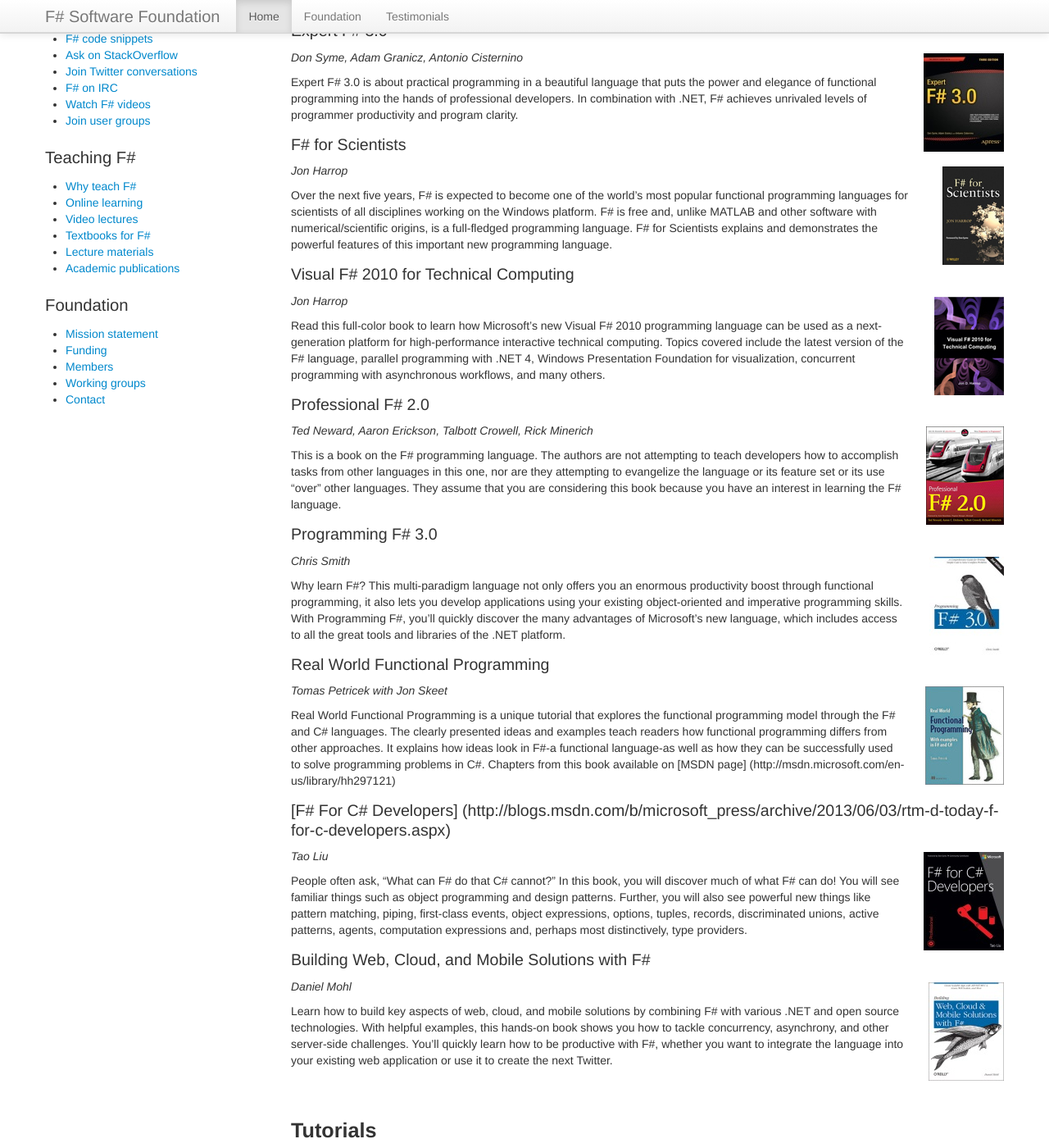
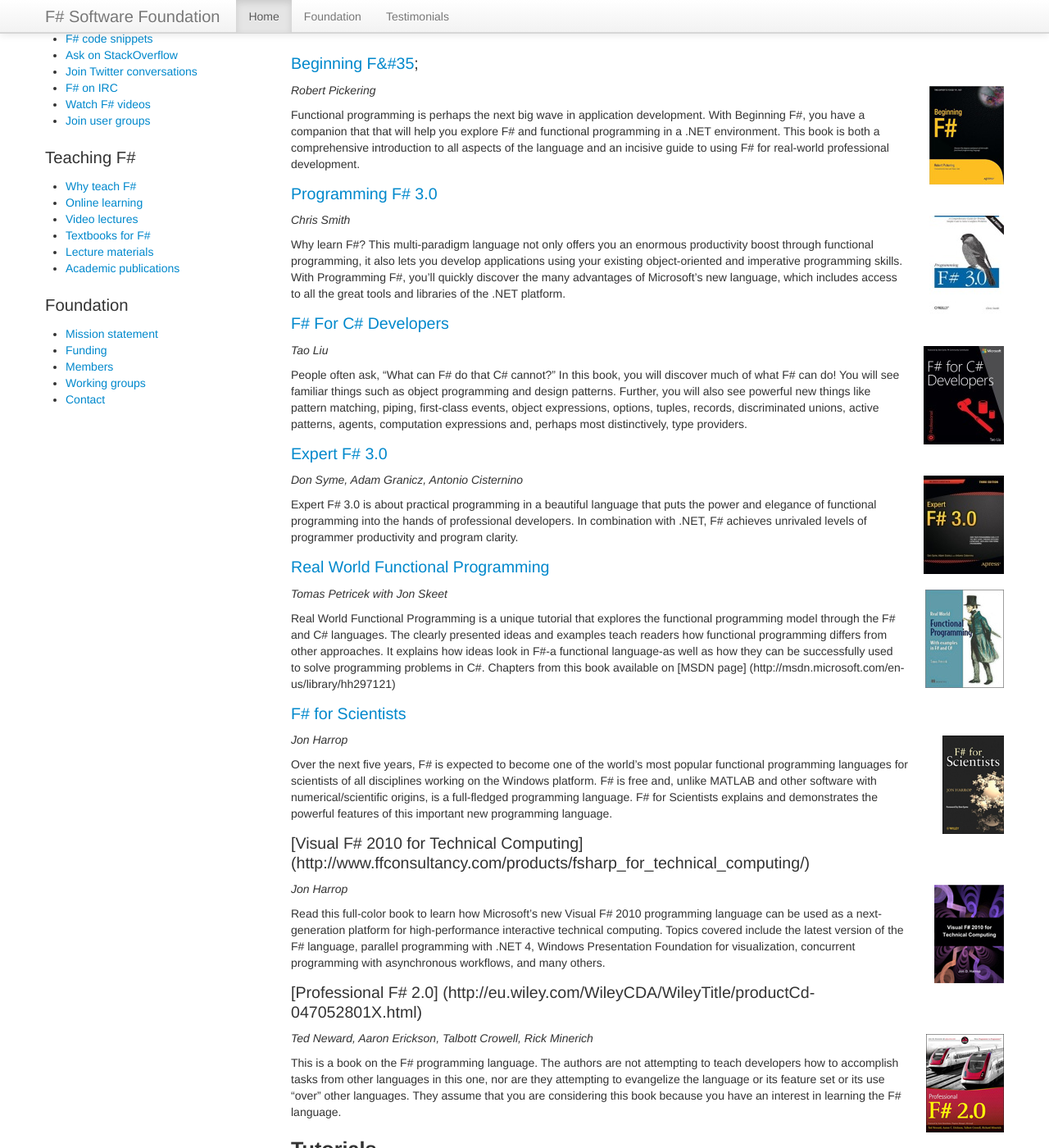
Before and after one commit to fsharp/fsharp.org, a Jekyll site: the page built from about/learning.md, in a window 1280 px wide and 1400 px high, scrolled down 678 px. Shown: the whole window at 82% size. Built offline with Jekyll 4.4.1, drawn with Linux system fonts in a browser that asks for light colours; nearby versions of some CDN libraries; some web fonts are replaced; comment, search, counter and statistics services are not loaded; some of the changed lines change nothing that is shown; some of the changed text lies outside the part shown.

Commit message:
Update learning.md

```diff
--- a/about/learning.md
+++ b/about/learning.md
@@ -26,7 +26,17 @@
 
 ## F# Books - General
 
-### Beginning F&#35;
+### [Building Web, Cloud, and Mobile Solutions with F#](http://shop.oreilly.com/product/0636920026099.do)
+
+<img src="files/BookWCMSF.jpg" style="float:right;margin:5px 0px 5px 25px;" />
+
+_Daniel Mohl_
+
+Learn how to build key aspects of web, cloud, and mobile solutions by combining F# with various .NET and open source technologies. With helpful examples, this hands-on book shows you how to tackle concurrency, asynchrony, and other server-side challenges. You’ll quickly learn how to be productive with F#, whether you want to integrate the language into your existing web application or use it to create the next Twitter.
+
+<div style="clear:both;">&#160;</div>
+
+### [Beginning F&#35](http://www.apress.com/9781430223894);
 
 <img src="files/BookBF.jpg" style="float:right;margin:5px 0px 5px 25px;" />
 
@@ -38,56 +48,7 @@
 introduction to all aspects of the language and an incisive guide to using F# for
 real-world professional development.
 
-### Expert F# 3.0
-
-<img src="files/BookEF.jpg" style="float:right;margin:5px 0px 5px 25px;" />
-
-_Don Syme, Adam Granicz, Antonio Cisternino_
-
-Expert F# 3.0 is about practical programming in a beautiful language that puts the
-power and elegance of functional programming into the hands of professional
-developers. In combination with .NET, F# achieves unrivaled levels of programmer
-productivity and program clarity.
-
-### F# for Scientists
-
-<img src="files/BookFS.jpg" style="float:right;margin:5px 0px 5px 25px;" />
-
-_Jon Harrop_
-
-Over the next five years, F# is expected to become one of the world's most popular
-functional programming languages for scientists of all disciplines working on the
-Windows platform. F# is free and, unlike MATLAB and other software with numerical/scientific
-origins, is a full-fledged programming language. F# for Scientists explains and
-demonstrates the powerful features of this important new programming language.
-
-### Visual F# 2010 for Technical Computing
-
-<img src="files/BookFT.jpg" style="float:right;margin:5px 0px 5px 25px;" />
-
-_Jon Harrop_
-
-Read this full-color book to learn how Microsoft's new Visual F# 2010 programming
-language can be used as a next-generation platform for high-performance interactive
-technical computing. Topics covered include the latest version of the F#
-language, parallel programming with .NET 4, Windows Presentation Foundation for
-visualization, concurrent programming with asynchronous workflows, and many others.
-
-
-### Professional F# 2.0
-
-<img src="files/BookPF.jpg" style="float:right;margin:5px 0px 5px 25px;" />
-
-_Ted Neward, Aaron Erickson, Talbott Crowell, Rick Minerich_
-
-This is a book on the F# programming language. The authors are not attempting
-to teach developers how to accomplish tasks from other languages in this one,
-nor are they attempting to evangelize the language or its feature set or its
-use "over" other languages. They assume that you are considering this book
-because you have an interest in learning the F# language.
-
-
-### Programming F# 3.0
+### [Programming F# 3.0](http://shop.oreilly.com/product/0636920024033.do)
 
 <img src="files/BookPGF.jpg" style="float:right;margin:5px 0px 5px 25px;" />
 
@@ -100,8 +61,31 @@
 of Microsoft's new language, which includes access to all the great tools
 and libraries of the .NET platform.
 
+### [F# For C# Developers](http://blogs.msdn.com/b/microsoft_press/archive/2013/06/03/rtm-d-today-f-for-c-developers.aspx)
 
-### Real World Functional Programming
+<img src="files/BookFC.jpg" style="float:right;margin:5px 0px 5px 25px;" />
+
+_Tao Liu_
+
+People often ask, “What can F# do that C# cannot?” In this book, you will discover much
+of what F# can do! You will see familiar things such as object programming and design
+patterns. Further, you will also see powerful new things like pattern matching, piping,
+first-class events, object expressions, options, tuples, records, discriminated unions,
+active patterns, agents, computation expressions and, perhaps most distinctively, type providers.
+
+### [Expert F# 3.0](http://www.apress.com/9781430246503)
+
+<img src="files/BookEF.jpg" style="float:right;margin:5px 0px 5px 25px;" />
+
+_Don Syme, Adam Granicz, Antonio Cisternino_
+
+Expert F# 3.0 is about practical programming in a beautiful language that puts the
+power and elegance of functional programming into the hands of professional
+developers. In combination with .NET, F# achieves unrivaled levels of programmer
+productivity and program clarity.
+
+
+### [Real World Functional Programming](http://www.manning.com/petricek/)
 
 <img src="files/BookRWFP.jpg" style="float:right;margin:5px 0px 5px 25px;" />
 
@@ -116,36 +100,62 @@
 [MSDN page] (http://msdn.microsoft.com/en-us/library/hh297121)
 
 
-### [F# For C# Developers] (http://blogs.msdn.com/b/microsoft_press/archive/2013/06/03/rtm-d-today-f-for-c-developers.aspx)
 
-<img src="files/BookFC.jpg" style="float:right;margin:5px 0px 5px 25px;" />
+### [F# for Scientists](http://eu.wiley.com/WileyCDA/WileyTitle/productCd-0470242116.html)
 
-_Tao Liu_
+<img src="files/BookFS.jpg" style="float:right;margin:5px 0px 5px 25px;" />
 
-People often ask, “What can F# do that C# cannot?” In this book, you will discover much
-of what F# can do! You will see familiar things such as object programming and design
-patterns. Further, you will also see powerful new things like pattern matching, piping,
-first-class events, object expressions, options, tuples, records, discriminated unions,
-active patterns, agents, computation expressions and, perhaps most distinctively, type providers.
+_Jon Harrop_
+
+Over the next five years, F# is expected to become one of the world's most popular
+functional programming languages for scientists of all disciplines working on the
+Windows platform. F# is free and, unlike MATLAB and other software with numerical/scientific
+origins, is a full-fledged programming language. F# for Scientists explains and
+demonstrates the powerful features of this important new programming language.
+
+### [Visual F# 2010 for Technical Computing] (http://www.ffconsultancy.com/products/fsharp_for_technical_computing/)
+
+<img src="files/BookFT.jpg" style="float:right;margin:5px 0px 5px 25px;" />
+
+_Jon Harrop_
+
+Read this full-color book to learn how Microsoft's new Visual F# 2010 programming
+language can be used as a next-generation platform for high-performance interactive
+technical computing. Topics covered include the latest version of the F#
+language, parallel programming with .NET 4, Windows Presentation Foundation for
+visualization, concurrent programming with asynchronous workflows, and many others.
 
 
-### Building Web, Cloud, and Mobile Solutions with F#
+### [Professional F# 2.0] (http://eu.wiley.com/WileyCDA/WileyTitle/productCd-047052801X.html)
 
-<img src="files/BookWCMSF.jpg" style="float:right;margin:5px 0px 5px 25px;" />
+<img src="files/BookPF.jpg" style="float:right;margin:5px 0px 5px 25px;" />
 
-_Daniel Mohl_
+_Ted Neward, Aaron Erickson, Talbott Crowell, Rick Minerich_
 
-Learn how to build key aspects of web, cloud, and mobile solutions by combining F# with various .NET and open source technologies. With helpful examples, this hands-on book shows you how to tackle concurrency, asynchrony, and other server-side challenges. You’ll quickly learn how to be productive with F#, whether you want to integrate the language into your existing web application or use it to create the next Twitter.
+This is a book on the F# programming language. The authors are not attempting
+to teach developers how to accomplish tasks from other languages in this one,
+nor are they attempting to evangelize the language or its feature set or its
+use "over" other languages. They assume that you are considering this book
+because you have an interest in learning the F# language.
 
-<div style="clear:both;">&#160;</div>
+
 
 ## Tutorials
 
-This section gives a list of some of the freely available online tutorials on F#.
-You can browse the following online guides to find explanation of all important
+This section lists of some of the freely available online tutorials on F#.
+You can browse these online guides to find explanation of all important
 F# language features and see many interesting examples.
 
-### [F# Programming Wikibook](http://en.wikibooks.org/wiki/Programming:F_Sharp)
+### [F# for Fun and Profit] (http://fsharpforfunandprofit.com/)
+
+This site will introduce you to F# and show you ways that F# can help in day-to-day development
+of mainstream commercial business software
+
+### [Try F#] (http://tryfsharp.org/)
+
+Learn, create and share F# code, in your browser.
+
+### [F# Programming Wikibook] (http://en.wikibooks.org/wiki/Programming:F_Sharp)
 
 The wikibook contains a comprehensive guide to F# programming. It covers
 F# language basics and essential functional programming concepts such as
@@ -157,13 +167,3 @@
 
 This part of MSDN contains chapters from the book by Tomas Petricek and Jon Skeet with
 additional material on Numerical Computing by Yin Zhu
-
-### [F# for Fun and Profit] (http://fsharpforfunandprofit.com/)
-
-This site will introduce you to F# and show you ways that F# can help in day-to-day development
-of mainstream commercial business software
-
-### [F# MVC framework for WPF] (https://github.com/dmitry-a-morozov/fsharp-wpf-mvc-series/wiki)
-
-This 14-part series describes how we can take advantage of the F# language features to
-create truly type-safe WPF applications
```
